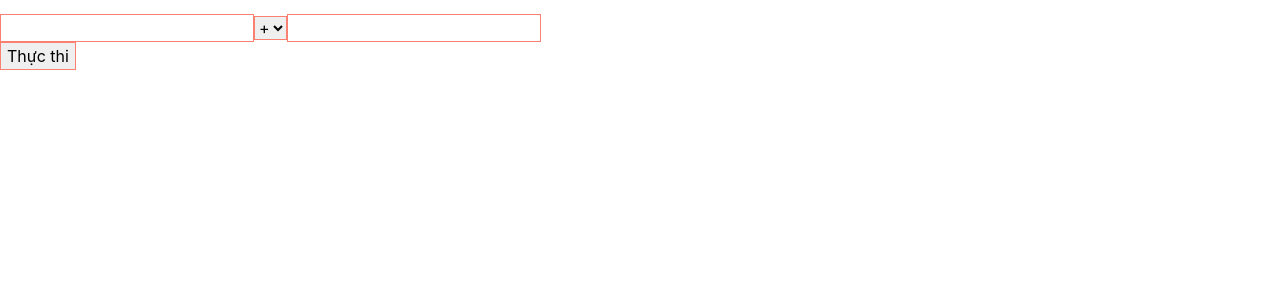
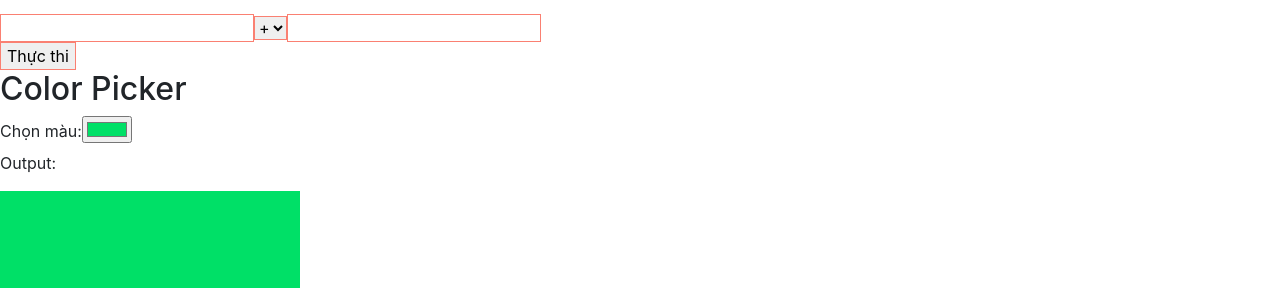
Before and after one commit to bangmac/AngularOverview3, an Angular app: page / in a window 1280 px wide. Shown: the part 615-903 px from the top of the page. Before the commit the page ends 800 px from the top, so only its background shows below. Built offline with nearby package versions, Linux system fonts and the light colour scheme.

Commit message:
done color picker

```diff
--- a/src/app/app.component.html
+++ b/src/app/app.component.html
@@ -1,3 +1,4 @@
 <app-font-size-editor></app-font-size-editor>
 <app-pet></app-pet>
 <app-calculator></app-calculator>
+<app-color-picker></app-color-picker>
--- a/src/app/color-picker/color-picker.component.css
+++ b/src/app/color-picker/color-picker.component.css
@@ -0,0 +1,4 @@
+.color-preview {
+  width: 300px;
+  height: 100px;
+}
--- a/src/app/color-picker/color-picker.component.html
+++ b/src/app/color-picker/color-picker.component.html
@@ -1 +1,8 @@
-<p>color-picker works!</p>
+<h2>Color Picker</h2>
+<div>
+  <label>Chọn màu:</label>
+  <input [value]="background" type="color" (change)="onChange($event.target.value)">
+</div>
+
+<p>Output:</p>
+<div class="color-preview" [style.background]="background"></div>
--- a/src/app/color-picker/color-picker.component.ts
+++ b/src/app/color-picker/color-picker.component.ts
@@ -7,9 +7,14 @@ import { Component, OnInit } from '@angular/core';
 })
 export class ColorPickerComponent implements OnInit {
 
+  background = '#00e067';
   constructor() { }
 
-  ngOnInit(): void {
+  ngOnInit() {
+  }
+
+  onChange(value) {
+    this.background = value;
   }
 
 }
```
